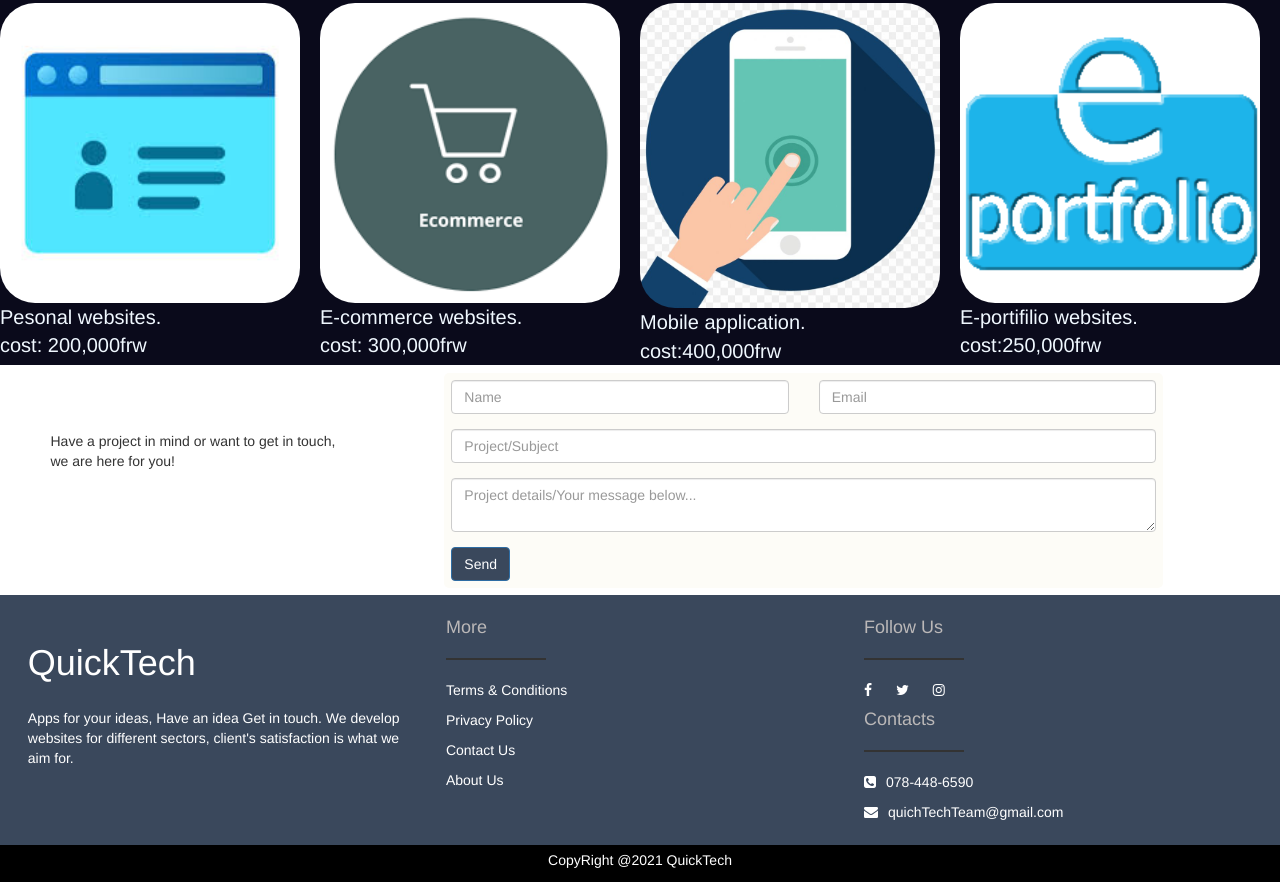
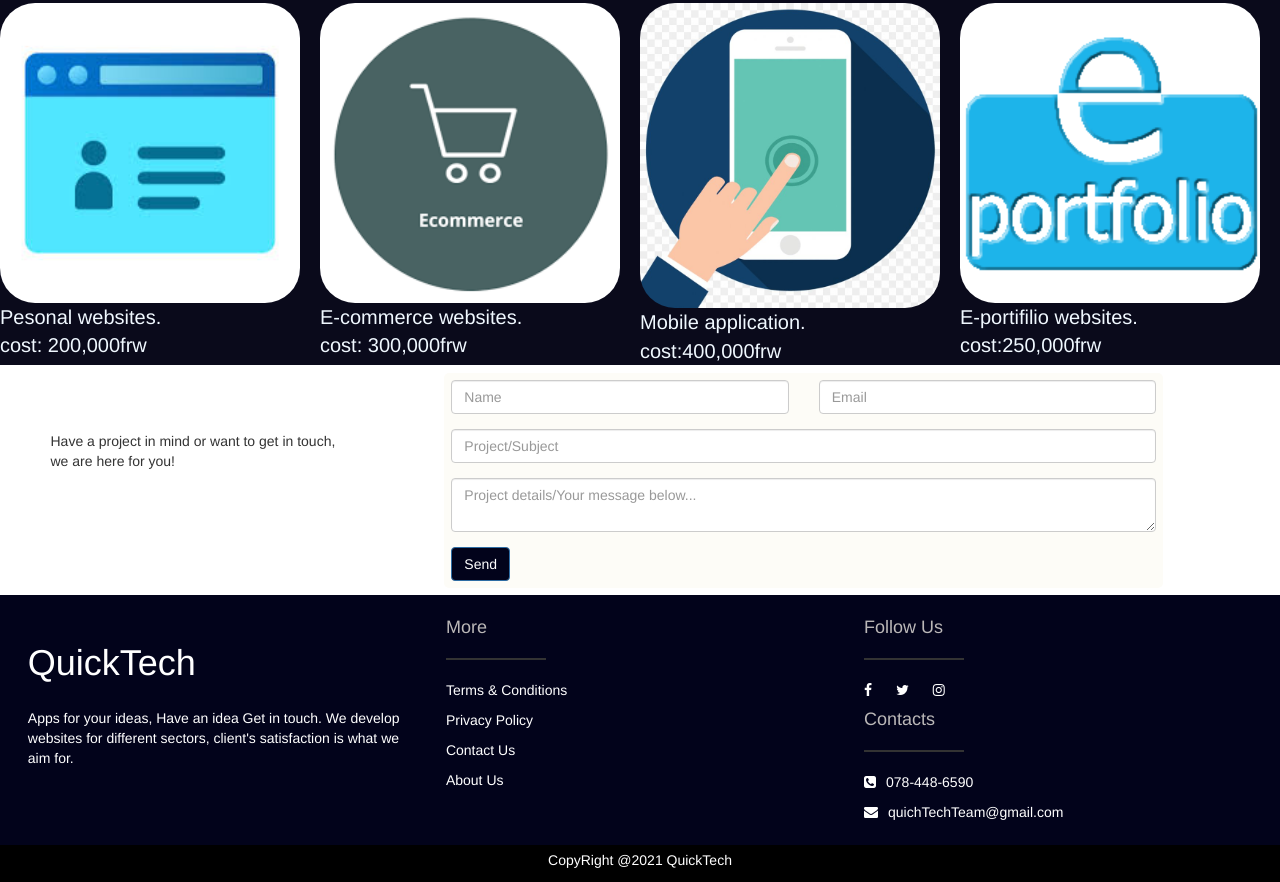
Before and after one commit to Floride125-art/QuickTech, a plain HTML site: page index.html in a window 1280 px wide. Shown: the part 1461-2343 px from the top of the page. Drawn offline with nearby package versions, Linux system fonts and the light colour scheme; a script that the page names is missing.

Commit message:
Adding the footer

```diff
--- a/css/index.css
+++ b/css/index.css
@@ -316,7 +316,8 @@
 
 }
 .send{
-    background-color: rgb(58, 72, 92);
+
+  background-color:rgb(2, 3, 27);
 
 }
 footer{
@@ -325,7 +326,8 @@ footer{
 
 
 .upper_footer{
-    background-color: rgb(58, 72, 92);
+    /*background-color: rgb(58, 72, 92);*/
+    background-color:rgb(2, 3, 27);
     /*background-color: rgb(58, 72, 92);*/
     height: auto;
     margin: 0;
```
